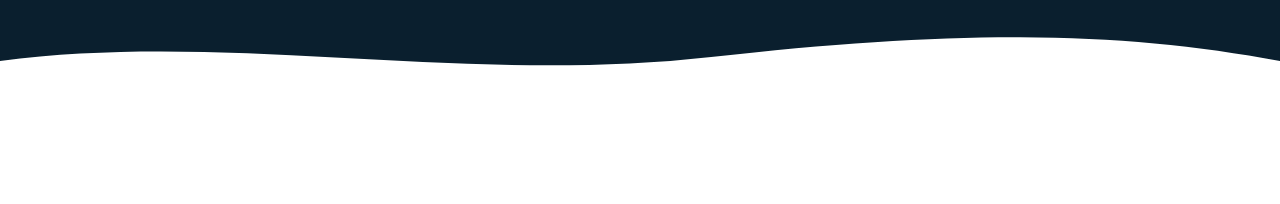
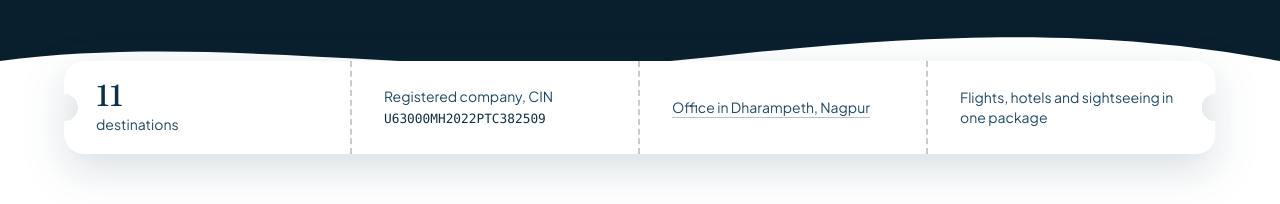
Before and after one commit to website-vikreta/yetoholidays.com, a Next.js app: page / in a window 1280 px wide. Shown: the part 699-903 px from the top of the page. Built offline with nearby package versions, Linux system fonts and the light colour scheme; no server answers.

Commit message:
3.2: Trust strip as a long ticket under the hero
Co-Authored-By: Claude Sonnet 5.5 <noreply@anthropic.com>

```diff
--- a/app/page.tsx
+++ b/app/page.tsx
@@ -1,4 +1,5 @@
 import Hero from "@/components/sections/Hero";
+import TrustTicket from "@/components/sections/TrustTicket";
 import Destinations from "@/components/sections/Destinations";
 import GroupTours from "@/components/sections/GroupTours";
 import WhyYeto from "@/components/sections/WhyYeto";
@@ -10,6 +11,7 @@ export default function Home() {
   return (
     <>
       <Hero />
+      <TrustTicket />
       <Destinations />
       <GroupTours />
       <WhyYeto />
--- /dev/null
+++ b/components/sections/TrustTicket.tsx
@@ -0,0 +1,60 @@
+import Ticket from "@/components/ui/Ticket";
+import { destinations } from "@/lib/data";
+import { mapUrl, site } from "@/lib/site";
+
+/**
+ * A long ticket of plain facts, tucked under the hero. A Google rating slot
+ * appears only when real data is set in lib/site.ts.
+ */
+export default function TrustTicket() {
+  const rating = site.googleRating;
+  const dharampeth = site.address.find((line) => line.includes("Dharampeth")) ? "Dharampeth, Nagpur" : "Nagpur";
+
+  const cells = [
+    <p key="count" className="text-sm leading-snug text-ocean-800">
+      <span className="block font-display text-3xl leading-none text-ocean-900">{destinations.length}</span>
+      <span className="mt-1 block">destinations</span>
+    </p>,
+    <p key="cin" className="text-sm leading-snug text-ocean-800">
+      Registered company, CIN
+      <span className="mt-1 block break-all font-mono text-[0.8rem] text-ocean-900">{site.cin}</span>
+    </p>,
+    <p key="office" className="text-sm leading-snug text-ocean-800">
+      <a href={mapUrl} target="_blank" rel="noopener noreferrer" className="underline decoration-ocean-900/30 underline-offset-4 hover:decoration-ocean-900">
+        Office in {dharampeth}
+      </a>
+    </p>,
+    <p key="package" className="text-sm leading-snug text-ocean-800">
+      Flights, hotels and sightseeing in one package
+    </p>,
+    rating ? (
+      <p key="rating" className="text-sm leading-snug text-ocean-800">
+        <a href={rating.url} target="_blank" rel="noopener noreferrer" className="underline decoration-ocean-900/30 underline-offset-4 hover:decoration-ocean-900">
+          <span className="block font-display text-3xl leading-none text-ocean-900">{rating.rating}</span>
+          <span className="mt-1 block">on Google, {rating.count} reviews</span>
+        </a>
+      </p>
+    ) : null,
+  ].filter(Boolean);
+
+  return (
+    <section aria-label="About Yeto Holidays" className="relative z-20 -mt-10 px-5 sm:px-8">
+      <div className="reveal mx-auto max-w-6xl">
+        <Ticket
+          shape="long"
+          main={
+            <ul
+              className={`grid grid-cols-2 ${cells.length === 5 ? "lg:grid-cols-5" : "lg:grid-cols-4"} [&>li]:border-dashed [&>li]:border-ocean-900/25 max-lg:[&>li:nth-child(odd)]:border-r-2 max-lg:[&>li:nth-child(n+3)]:border-t-2 lg:[&>li:not(:last-child)]:border-r-2`}
+            >
+              {cells.map((cell, i) => (
+                <li key={i} className="flex min-h-[5.5rem] items-center px-6 py-5 lg:px-8">
+                  {cell}
+                </li>
+              ))}
+            </ul>
+          }
+        />
+      </div>
+    </section>
+  );
+}
```
